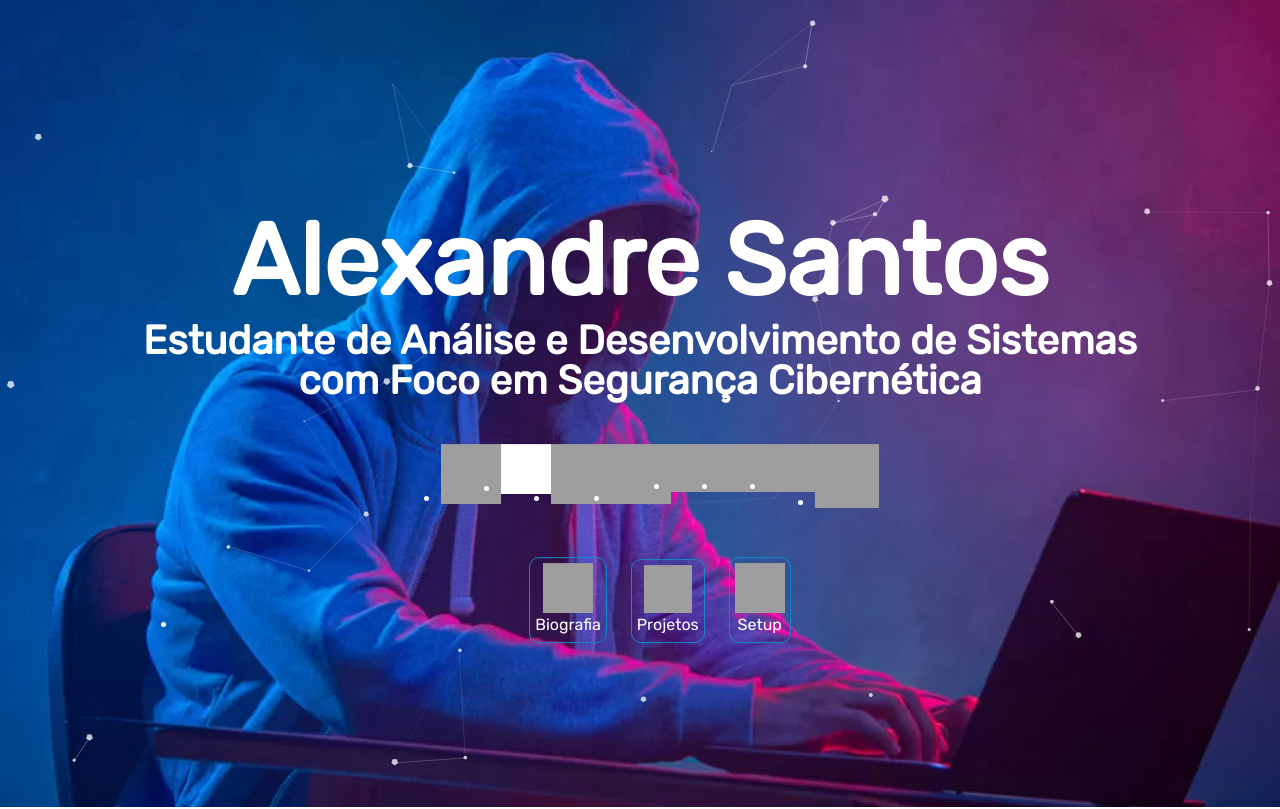
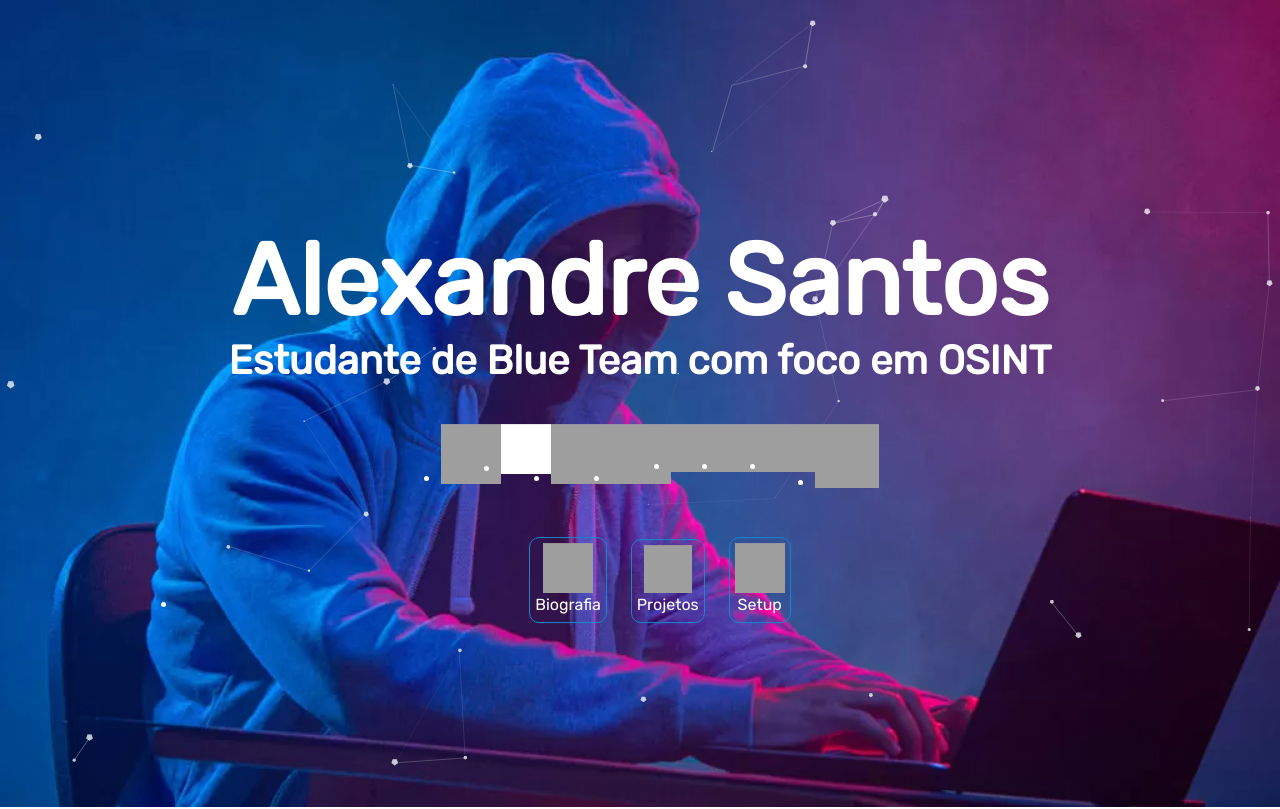
Before and after one commit to alexandresantosal91/alexandresantos, a plain HTML site: page index.html in a window 1280 px wide. Shown: the top 809 px of the page. Drawn offline with nearby package versions, Linux system fonts and the light colour scheme; grey boxes are pictures that could not be loaded.

Commit message:
Update index.html

```diff
--- a/index.html
+++ b/index.html
@@ -36,7 +36,7 @@
             <div class="header">
                 <h1>
                     <span class="site-title">Alexandre Santos</span>
-                    <span class="site-description">Estudante de Análise e Desenvolvimento de Sistemas com Foco em Segurança Cibernética</span>
+                    <span class="site-description">Estudante de Blue Team com foco em OSINT</span>
                 </h1>
                 <div class="header-icons">
                     <ul class="header-icons">
```
